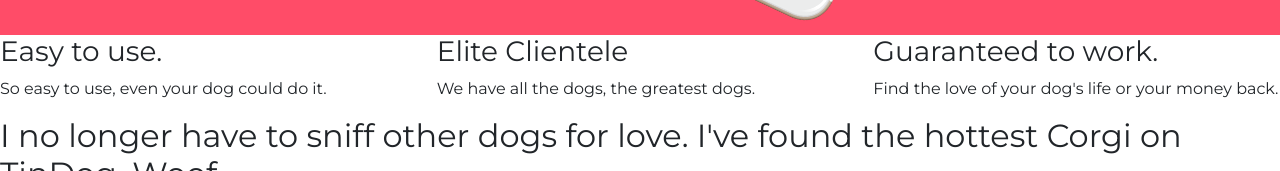
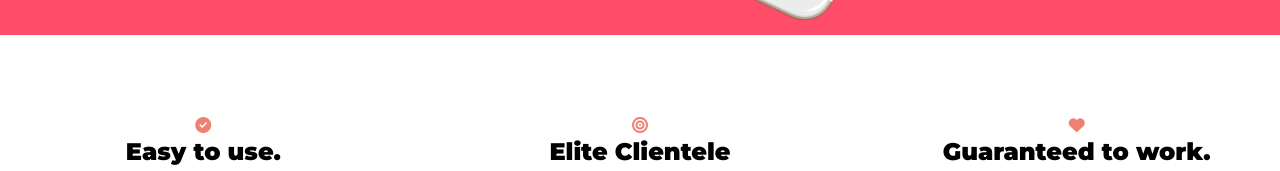
Before and after one commit to CaptainJellybones/2020bootcamp, a plain HTML site: page TinDog/index.html in a window 1280 px wide. Shown: the part 635-806 px from the top of the page. Drawn offline with nearby package versions, Linux system fonts and the light colour scheme.

Commit message:
Almost finished Bootstrap challange
BUT WAT BOUT DAT ICON SIZE DOE?!??!?

```diff
--- a/TinDog/css/styles.css
+++ b/TinDog/css/styles.css
@@ -56,3 +56,25 @@
     width: 55%;
     padding-left: 10%;
 }
+
+.feature-box {
+    text-align: center;
+    color: #8f8f8f;
+    padding-top: 6%;
+}
+
+.feature-box  > h3 {
+    font-size: 1.5rem;
+    font-family: 'Montserrat';
+    font-weight: bold;
+    color: black;
+}
+
+.feature-box > i {
+    color: #ef8172;
+}
+
+.feature-box > i:hover {
+    color: #ff4c68;
+    transition: 0.5s;
+}
--- a/TinDog/index.html
+++ b/TinDog/index.html
@@ -64,22 +64,26 @@
   <!-- Features -->
 
   <section id="features">
-    <div class="cointainer">
+
       <div class="row">
-        <div class="col-lg col-sm-12">
+        <div class="col-lg-4 col-sm-12 feature-box">
+          <i class="fas fa-check-circle"></i>
           <h3>Easy to use.</h3>
           <p>So easy to use, even your dog could do it.</p>
         </div>
-        <div class="col-lg col-sm-12">
+
+        <div class="col-lg-4 col-sm-12 feature-box">
+          <i class="fas fa-bullseye"></i>
           <h3>Elite Clientele</h3>
           <p>We have all the dogs, the greatest dogs.</p>
         </div>
-        <div class="col-lg col-sm-12">
+
+        <div class="col-lg-4 col-sm-12 feature-box">
+          <i class="fas fa-heart"></i>
           <h3>Guaranteed to work.</h3>
           <p>Find the love of your dog's life or your money back.</p>
         </div>
       </div>
-    </div>
   </section>
 
 
```
